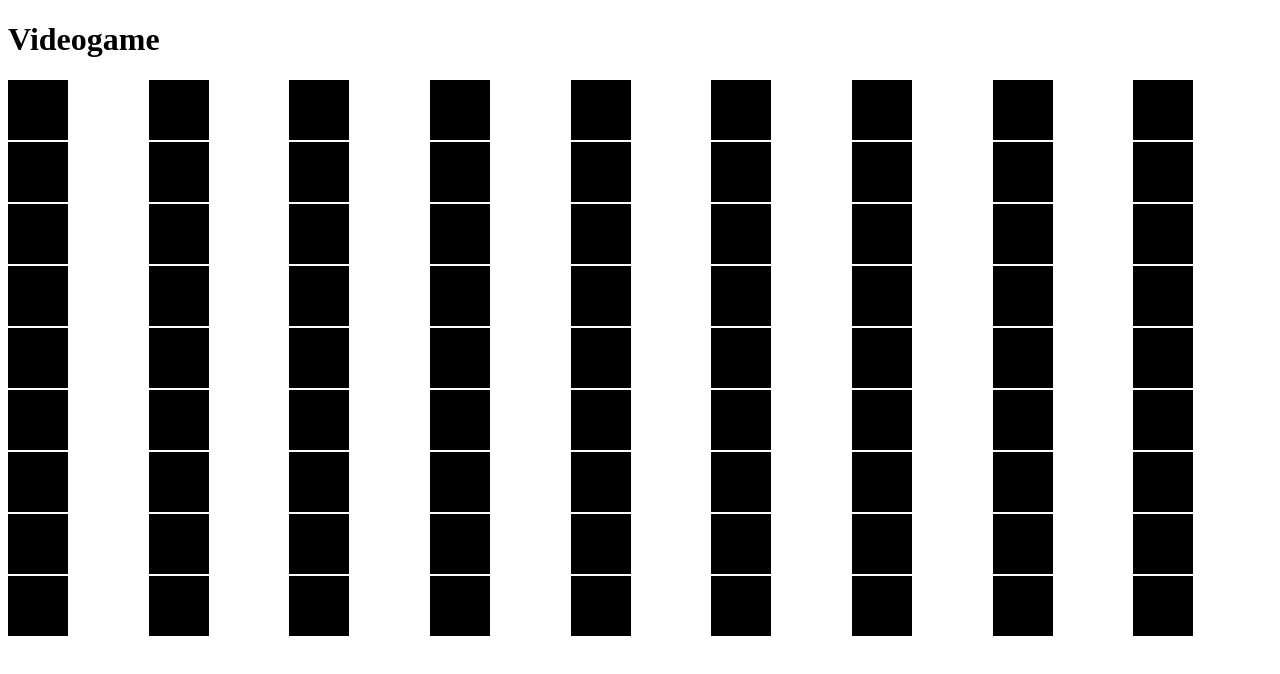
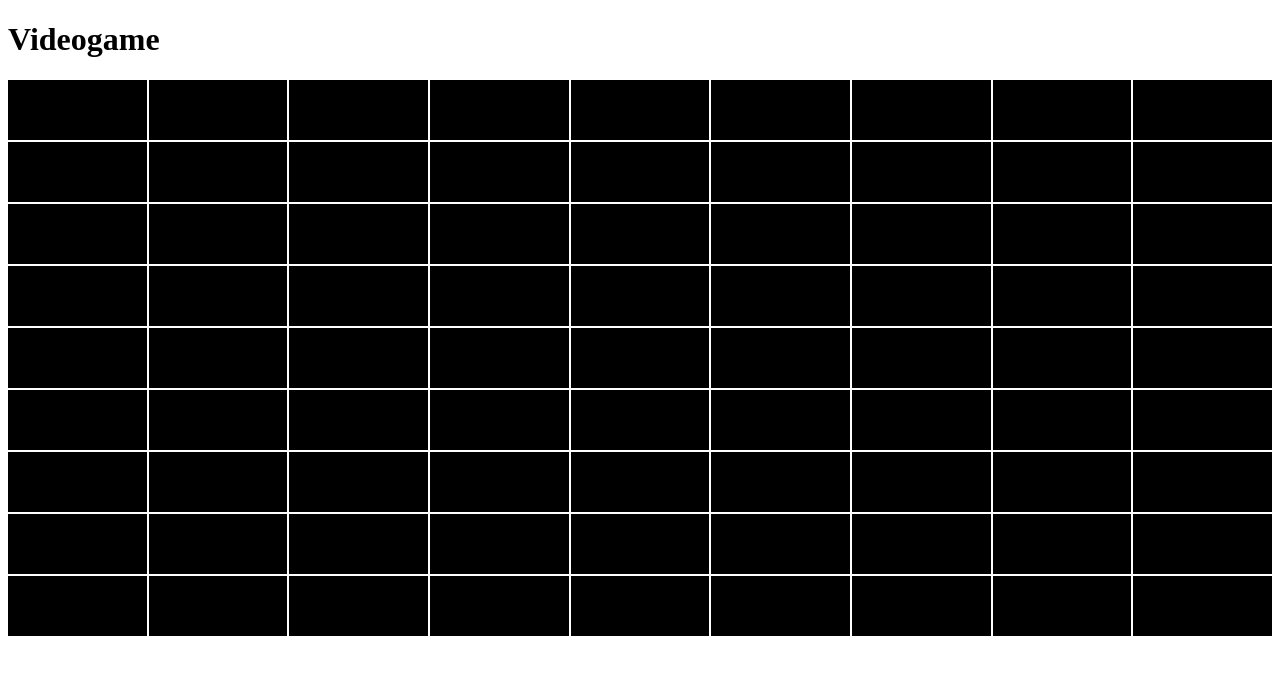
Before and after one commit to Breinet97/TALLER-VUE, a Vue app in the folder Videogame/: page / in a window 1280 px wide. Shown: the top 674 px of the page. Built offline with nearby package versions, Linux system fonts and the light colour scheme.

Commit message:
aaaaaaaa

```diff
--- a/Videogame/src/components/tablero.vue
+++ b/Videogame/src/components/tablero.vue
@@ -38,7 +38,7 @@ onMounted(() => {
 }
 
 .cuadrado {
-    width: 50px;
+    /* width: 50px; */
     height: 50px;
     /* padding: 2rem; */
     display: flex;
```
